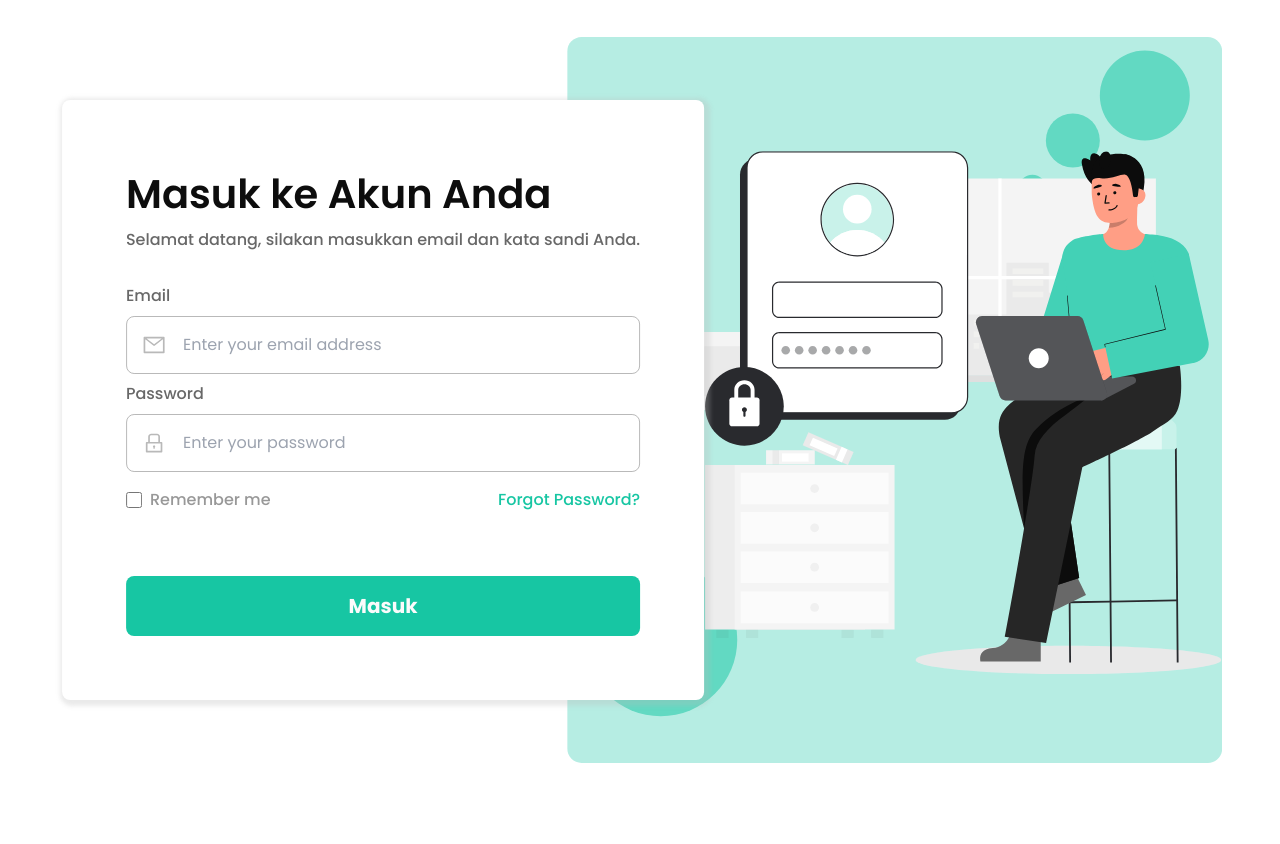
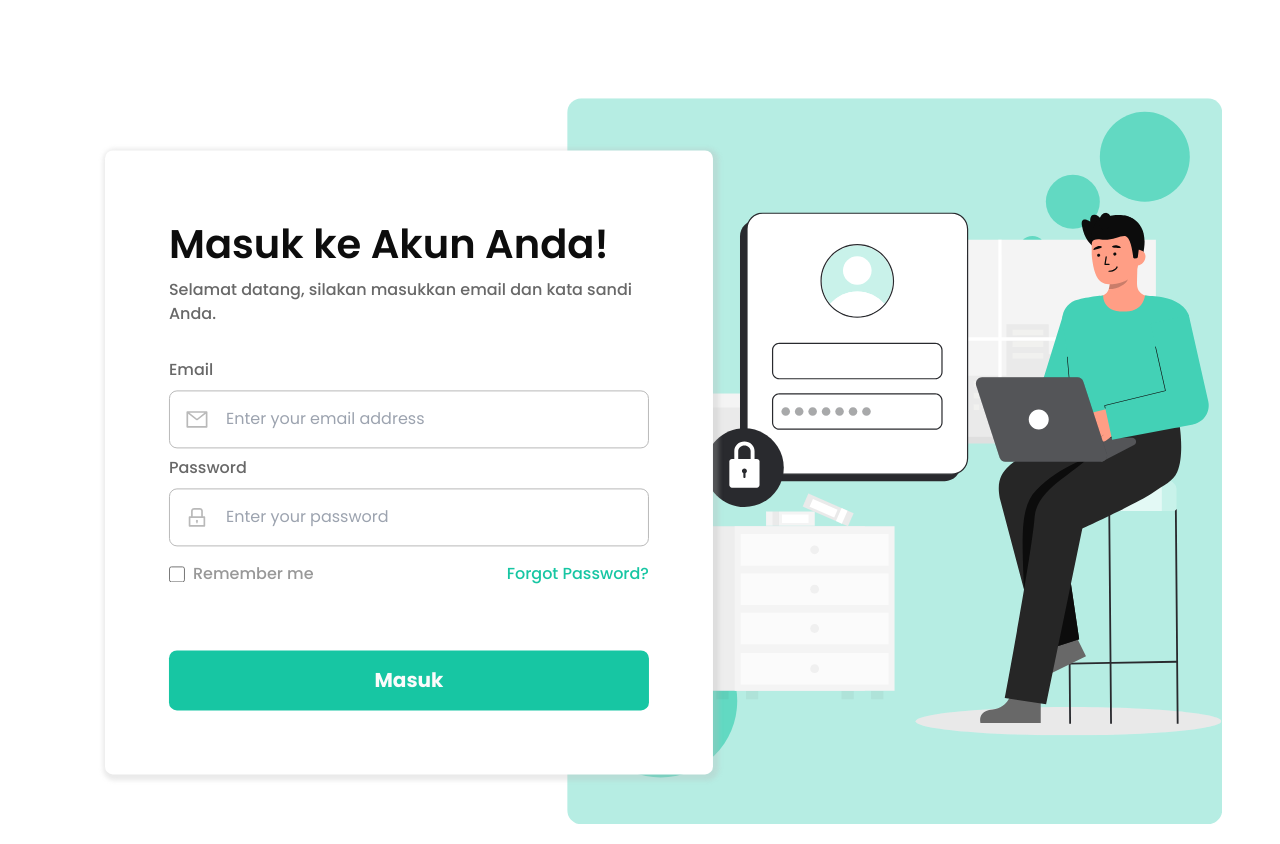
Before and after one commit to team-capstone-1/fe-repro-health, a React (Vite) app: page /login in a window 1280 px wide. Before the commit the page ends 800 px from the top, so only its background shows below. Built offline with nearby package versions, Linux system fonts and the light colour scheme.

Commit message:
refactor(login) : add some space on top and bottom of page

```diff
--- a/src/views/auth-views/Login.jsx
+++ b/src/views/auth-views/Login.jsx
@@ -10,18 +10,18 @@ const Login = () => {
     <section className="flex h-screen items-center justify-center">
       <div className="base-container">
         <div className="flex items-center justify-center">
-          <div className="z-10 translate-x-0 rounded-lg bg-white px-8 py-8 shadow-none md:max-w-[655px] md:px-16 md:py-16 md:shadow-[2px_2px_4px_4px_rgba(186,186,186,0.3)] xl:-translate-x-[40%]">
+          <div className="z-10 translate-x-0 rounded-lg bg-white px-8 py-8 shadow-none md:max-w-[38rem] md:px-16 md:py-16 md:shadow-[2px_2px_4px_4px_rgba(186,186,186,0.3)] xl:-translate-x-[38%] xl:translate-y-[10%]">
             {/* Title */}
             <div className="space-y-1">
               <h2 className="font-semibold text-grey-900">
-                Masuk ke Akun Anda
+                Masuk ke Akun Anda!
               </h2>
               <p className="text-base font-medium text-grey-300">
                 Selamat datang, silakan masukkan email dan kata sandi Anda.
               </p>
             </div>
 
-            <form action="" className="mt-8">
+            <form className="mt-8">
               {/* Email */}
               <div>
                 <label className="text-base font-medium text-grey-300">
@@ -104,7 +104,7 @@ const Login = () => {
           </div>
 
           {/* Illustration */}
-          <div className="absolute hidden translate-x-[40%] xl:block">
+          <div className="absolute hidden translate-x-[40%] translate-y-[8%] py-5 xl:block">
             <img
               className="-z-10 w-[90%]"
               src={loginIllus}
```
